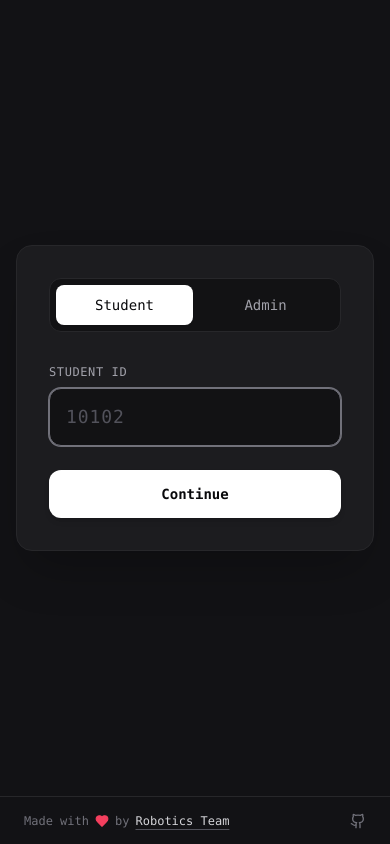
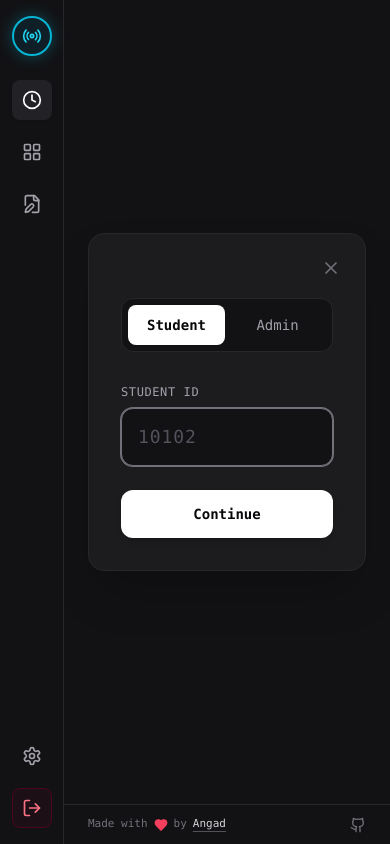
Before and after one commit to sxia123/Attendence, a React (Vite) app: page / in a window 390 px wide. Both pictures are taken after a click on the button 31 px from the left and 808 px from the top of the page. Built offline with nearby package versions, Linux system fonts and the light colour scheme.

Commit message:
presistent sidebar

```diff
--- a/src/App.tsx
+++ b/src/App.tsx
@@ -45,12 +45,13 @@ export const App: React.FC = () => {
     }
   };
 
-  // Handle navigation requests
+  // Handle navigation requests from Sidebar
   const handleViewChange = (view: AppView): void => {
     if ((view === 'dashboard' || view === 'editor') && !isAdmin) {
       setShowAuthScreen(true);
       return;
     }
+    setShowAuthScreen(false);
     setCurrentView(view);
   };
 
@@ -61,16 +62,11 @@ export const App: React.FC = () => {
   };
 
   return (
-    <div className="h-screen w-screen bg-[#121215] text-zinc-100 flex flex-col font-sans select-none overflow-hidden">
-      {/* If AuthScreen is active */}
-      {showAuthScreen ? (
-        <AuthScreen
-          onStudentAuth={handleStudentAuth}
-          onAdminAuth={handleAdminAuth}
-        />
-      ) : (
-        <div className="flex-1 flex overflow-hidden">
-          {/* Slim Left Navigation Sidebar (Matching sc-attendance.png & sc-dashboard.png) */}
+    <div className="h-screen w-screen bg-[#121215] text-zinc-100 flex font-sans select-none overflow-hidden">
+      {/*
+        PERSISTENT SIDEBAR:
+        Mounted on the left side and remains visible across all views, tabs, and login screens!
+      */}
       <Sidebar
         currentView={currentView}
         onViewChange={handleViewChange}
@@ -80,20 +76,24 @@ export const App: React.FC = () => {
       />
 
       {/* Main Content Area */}
-          <div className="flex-1 flex flex-col overflow-y-auto">
-            <main className="flex-1 flex flex-col justify-start">
-              {currentView === 'kiosk' && (
+      <div className="flex-1 flex flex-col h-full overflow-hidden">
+        <main className="flex-1 flex flex-col justify-start overflow-y-auto">
+          {showAuthScreen && !isAdmin ? (
+            <AuthScreen
+              onStudentAuth={handleStudentAuth}
+              onAdminAuth={handleAdminAuth}
+              onCancel={() => setShowAuthScreen(false)}
+            />
+          ) : currentView === 'kiosk' ? (
             <StudentKiosk sessionTitle="Build Season" />
-              )}
-              {currentView === 'dashboard' && (
+          ) : currentView === 'dashboard' ? (
             <AdminDashboard />
-              )}
-              {currentView === 'editor' && (
+          ) : (
             <HoursEditor onExit={() => setCurrentView('kiosk')} />
           )}
         </main>
 
-            {/* Bottom Credits Bar (Matching screenshots) */}
+        {/* Persistent Bottom Credits Bar */}
         <footer className="h-10 border-t border-[#27272a] bg-[#121215] px-6 flex items-center justify-between text-[11px] font-mono text-zinc-500 flex-shrink-0 z-30">
           <div className="flex items-center gap-1.5">
             <span>Made with</span>
@@ -111,14 +111,13 @@ export const App: React.FC = () => {
               target="_blank"
               rel="noreferrer"
               className="text-zinc-500 hover:text-white transition-colors"
+              title="View on Codeberg"
             >
               <Github className="w-4 h-4" />
             </a>
           </div>
         </footer>
       </div>
-        </div>
-      )}
 
       {/* Settings Modal */}
       {isSettingsOpen && (
--- a/src/components/AuthScreen.tsx
+++ b/src/components/AuthScreen.tsx
@@ -1,12 +1,17 @@
 import React, { useState } from 'react';
-import { Github, Heart, AlertCircle } from 'lucide-react';
+import { AlertCircle, X } from 'lucide-react';
 
 interface AuthScreenProps {
   onStudentAuth: (studentId: string) => void;
   onAdminAuth: (passcode: string) => Promise<boolean>;
+  onCancel?: () => void;
 }
 
-export const AuthScreen: React.FC<AuthScreenProps> = ({ onStudentAuth, onAdminAuth }) => {
+export const AuthScreen: React.FC<AuthScreenProps> = ({
+  onStudentAuth,
+  onAdminAuth,
+  onCancel,
+}) => {
   const [role, setRole] = useState<'student' | 'admin'>('student');
   const [studentId, setStudentId] = useState<string>('');
   const [passcode, setPasscode] = useState<string>('');
@@ -39,10 +44,20 @@ export const AuthScreen: React.FC<AuthScreenProps> = ({ onStudentAuth, onAdminAu
   };
 
   return (
-    <div className="min-h-screen bg-[#121215] text-zinc-100 flex flex-col justify-between select-none">
+    <div className="flex-1 flex items-center justify-center p-6 select-none w-full relative">
       {/* Centered Modal Card (Matching sc-sign-in.png) */}
-      <div className="flex-1 flex items-center justify-center p-4">
-        <div className="w-full max-w-xl bg-[#1c1c1f] rounded-2xl border border-[#27272a] p-8 sm:p-10 shadow-2xl flex flex-col space-y-8">
+      <div className="w-full max-w-xl bg-[#1c1c1f] rounded-2xl border border-[#27272a] p-8 sm:p-10 shadow-2xl flex flex-col space-y-8 relative">
+        {onCancel && (
+          <button
+            type="button"
+            onClick={onCancel}
+            className="absolute right-6 top-6 text-zinc-500 hover:text-white transition-colors"
+            title="Cancel"
+          >
+            <X className="w-5 h-5" />
+          </button>
+        )}
+
         {/* Segmented Control Pill */}
         <div className="bg-[#121214] p-1.5 rounded-xl border border-[#27272a] grid grid-cols-2 gap-1 font-mono text-sm">
           <button
@@ -53,7 +68,7 @@ export const AuthScreen: React.FC<AuthScreenProps> = ({ onStudentAuth, onAdminAu
             }}
             className={`py-2.5 rounded-lg font-medium transition-all ${
               role === 'student'
-                  ? 'bg-white text-zinc-950 shadow-sm'
+                ? 'bg-white text-zinc-950 shadow-sm font-semibold'
                 : 'text-zinc-400 hover:text-white'
             }`}
           >
@@ -67,7 +82,7 @@ export const AuthScreen: React.FC<AuthScreenProps> = ({ onStudentAuth, onAdminAu
             }}
             className={`py-2.5 rounded-lg font-medium transition-all ${
               role === 'admin'
-                  ? 'bg-white text-zinc-950 shadow-sm'
+                ? 'bg-white text-zinc-950 shadow-sm font-semibold'
                 : 'text-zinc-400 hover:text-white'
             }`}
           >
@@ -139,25 +154,5 @@ export const AuthScreen: React.FC<AuthScreenProps> = ({ onStudentAuth, onAdminAu
         </form>
       </div>
     </div>
-
-      {/* Footer Matching sc-sign-in.png */}
-      <footer className="h-12 border-t border-[#27272a] px-6 flex items-center justify-between text-xs font-mono text-zinc-500">
-        <div className="flex items-center gap-1.5">
-          <span>Made with</span>
-          <Heart className="w-3.5 h-3.5 text-rose-500 fill-rose-500 inline" />
-          <span>by</span>
-          <span className="text-zinc-300 underline underline-offset-4 decoration-zinc-600">Robotics Team</span>
-        </div>
-
-        <a
-          href="https://codeberg.org/tendulkar/attendance"
-          target="_blank"
-          rel="noreferrer"
-          className="text-zinc-500 hover:text-white transition-colors"
-        >
-          <Github className="w-4 h-4" />
-        </a>
-      </footer>
-    </div>
   );
 };
```
Lines whose indentation alone changed are shown as unchanged.
